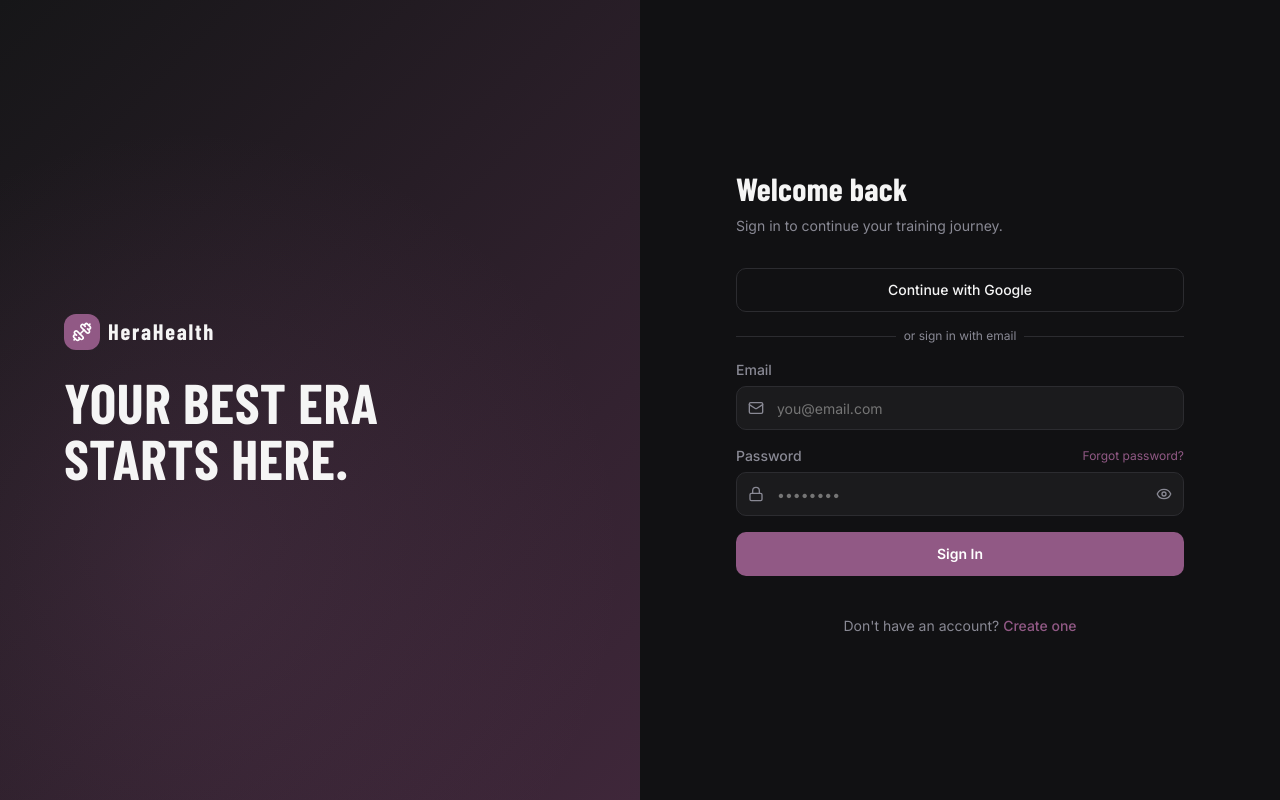
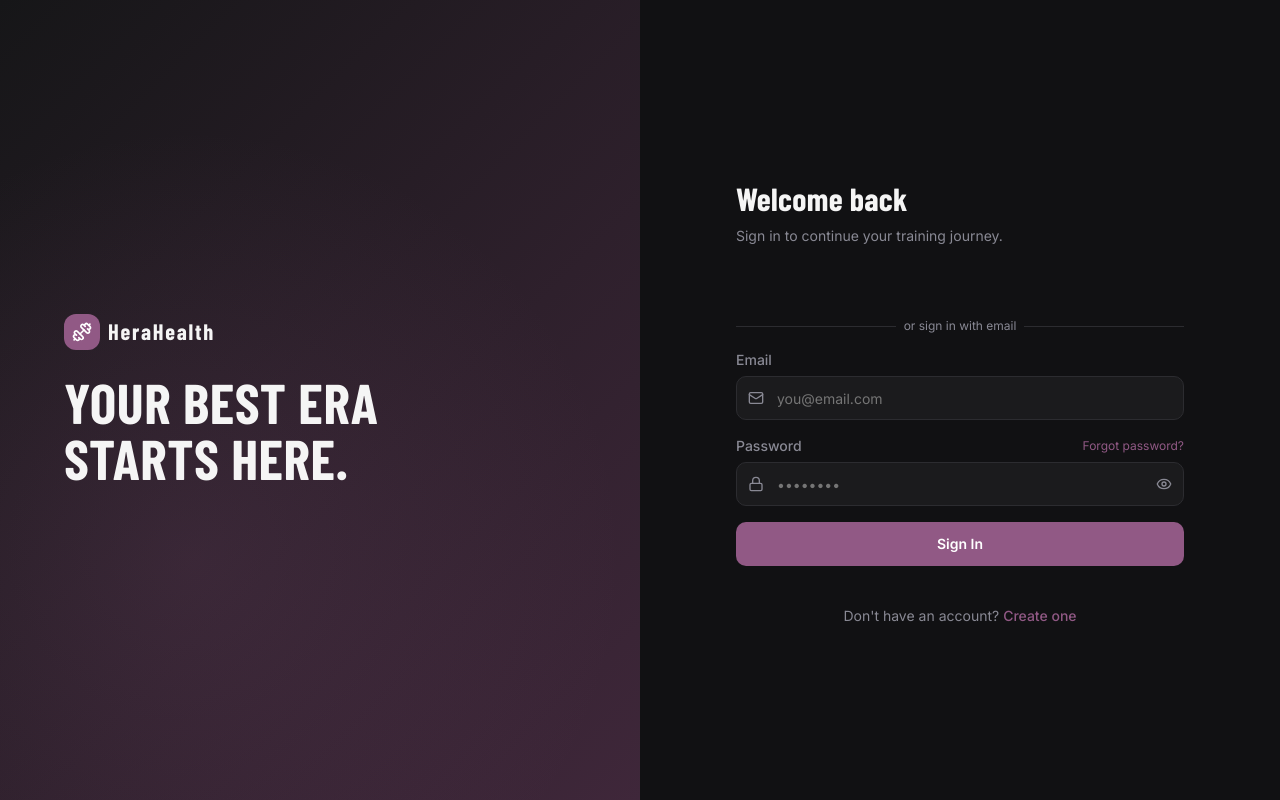
Before and after one commit to mtriana14/Workout-WebAPP-FRONTEND, a Next.js app: page /auth/login in a window 1280 px wide. Built offline with nearby package versions, Linux system fonts and the light colour scheme; no server answers; a web font is replaced by a local one.

Commit message:
Implement Google OAuth sign-in for login and signup pages; update dashboard greeting to display user's name

```diff
--- a/app/auth/login/page.tsx
+++ b/app/auth/login/page.tsx
@@ -5,7 +5,10 @@ import { useRouter } from "next/navigation";
 import { useState, type FormEvent } from "react";
 import { Dumbbell, Eye, EyeOff, Lock, Mail } from "lucide-react";
 
-import { loginRequest, storeAuthSession } from "@/app/lib/api";
+import { GoogleLogin } from "@react-oauth/google";
+import type { CredentialResponse } from "@react-oauth/google";
+
+import { getDashboardRouteForRole, googleSignInRequest, loginRequest, storeAuthSession } from "@/app/lib/api";
 import { ROLE_REDIRECTS } from "@/router/router";
 import { useAuthStore } from "@/store/authStore";
 import type { AuthUser } from "@/types/auth";
@@ -39,8 +42,26 @@ export default function LoginPage() {
     }
   }
 
-  function handleGoogleDemo() {
-    router.push("/dashboards/client");
+  async function handleGoogleSuccess(credentialResponse: CredentialResponse) {
+    if (!credentialResponse.credential) {
+      setError("Google sign-in failed. Please try again.");
+      return;
+    }
+    setError("");
+    setIsSubmitting(true);
+    try {
+      const response = await googleSignInRequest(credentialResponse.credential);
+      storeAuthSession({ token: response.token, user: response.user });
+      setAuth(response.token, response.user as AuthUser);
+      router.push(getDashboardRouteForRole(response.user.role));
+    } catch (caughtError) {
+      setError(caughtError instanceof Error ? caughtError.message : "Google sign-in failed.");
+      setIsSubmitting(false);
+    }
+  }
+
+  function handleGoogleError() {
+    setError("Google sign-in failed. Please try again.");
   }
 
   return (
@@ -67,9 +88,7 @@ export default function LoginPage() {
           <h1 className="auth-heading__title">Welcome back</h1>
           <p className="auth-heading__sub">Sign in to continue your training journey.</p>
 
-          <button className="btn btn--google" type="button" onClick={handleGoogleDemo} aria-label="Continue with Google">
-            Continue with Google
-          </button>
+          <GoogleLogin onSuccess={handleGoogleSuccess} onError={handleGoogleError} />
 
           <div className="hh-divider" aria-hidden="true">
             <div className="hh-divider__line" />
--- a/app/dashboards/user/page.tsx
+++ b/app/dashboards/user/page.tsx
@@ -68,7 +68,7 @@ export default function ClientDashboardPage() {
         <div className="hh-dash-content">
           <div>
             <h1 className="hh-page-title">MY DASHBOARD</h1>
-            <p className="hh-page-subtitle">Welcome back, {user?.id || "Client"}!</p>
+            <p className="hh-page-subtitle">Welcome back, {user?.first_name ?? user?.firstName ?? user?.name ?? "Client"}!</p>
           </div>
 
           {/* Stats */}
--- a/app/layout.tsx
+++ b/app/layout.tsx
@@ -2,6 +2,7 @@ import type { Metadata } from "next";
 import { Geist, Geist_Mono } from "next/font/google";
 
 import { MemberPortalProvider } from "@/app/lib/memberPortal";
+import { GoogleAuthProvider } from "@/app/lib/GoogleAuthProvider";
 
 import "./globals.css";
 
@@ -30,7 +31,9 @@ export default function RootLayout({
       <body
         className={`${geistSans.variable} ${geistMono.variable} antialiased`}
       >
-        <MemberPortalProvider>{children}</MemberPortalProvider>
+        <GoogleAuthProvider>
+          <MemberPortalProvider>{children}</MemberPortalProvider>
+        </GoogleAuthProvider>
       </body>
     </html>
   );
--- /dev/null
+++ b/app/lib/GoogleAuthProvider.tsx
@@ -0,0 +1,11 @@
+"use client";
+
+import { GoogleOAuthProvider } from "@react-oauth/google";
+
+export function GoogleAuthProvider({ children }: { children: React.ReactNode }) {
+  return (
+    <GoogleOAuthProvider clientId={process.env.NEXT_PUBLIC_GOOGLE_CLIENT_ID!}>
+      {children}
+    </GoogleOAuthProvider>
+  );
+}
--- a/app/lib/api.ts
+++ b/app/lib/api.ts
@@ -90,7 +90,7 @@ export function getDashboardRouteForRole(role: string) {
     return "/dashboards/coach";
   }
 
-  return "/dashboards/user";
+  return "/dashboards/client";
 }
 
 async function apiRequest<T>(path: string, init: RequestInit = {}, token?: string): Promise<T> {
@@ -120,6 +120,13 @@ export function loginRequest(email: string, password: string) {
   return apiRequest<AuthSessionLikeResponse>("/auth/login", {
     method: "POST",
     body: JSON.stringify({ email, password }),
+  });
+}
+
+export function googleSignInRequest(idToken: string) {
+  return apiRequest<AuthSessionLikeResponse>("/auth/google", {
+    method: "POST",
+    body: JSON.stringify({ id_token: idToken }),
   });
 }
 
--- a/package.json
+++ b/package.json
@@ -9,6 +9,7 @@
     "lint": "eslint"
   },
   "dependencies": {
+    "@react-oauth/google": "^0.13.5",
     "lucide-react": "^1.8.0",
     "next": "16.1.6",
     "react": "19.2.3",
```
Also changed, not shown: app/auth/signup/page.tsx (+25 -3 lines), 1 other file (tests, documents, lock files or other folders).
